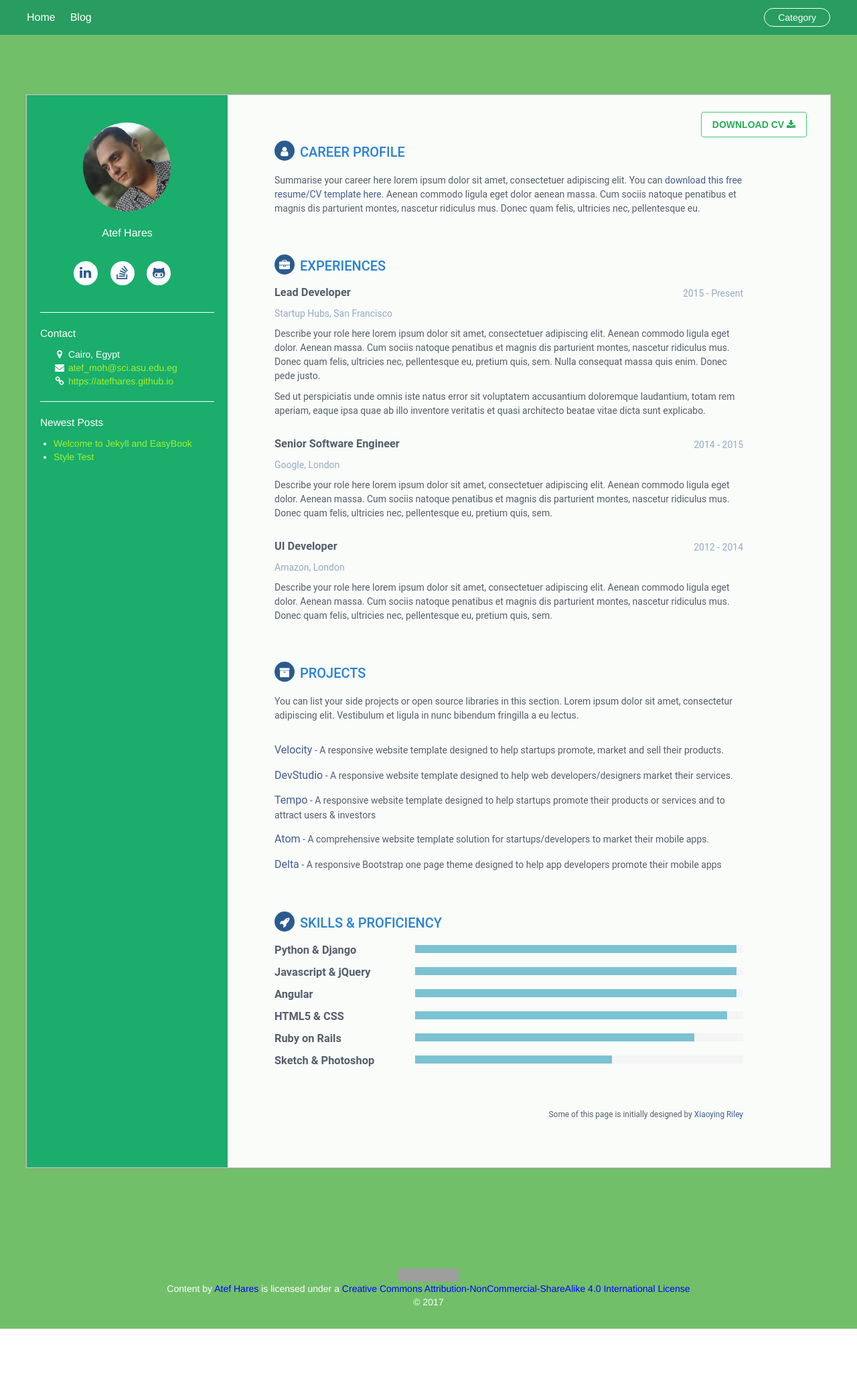
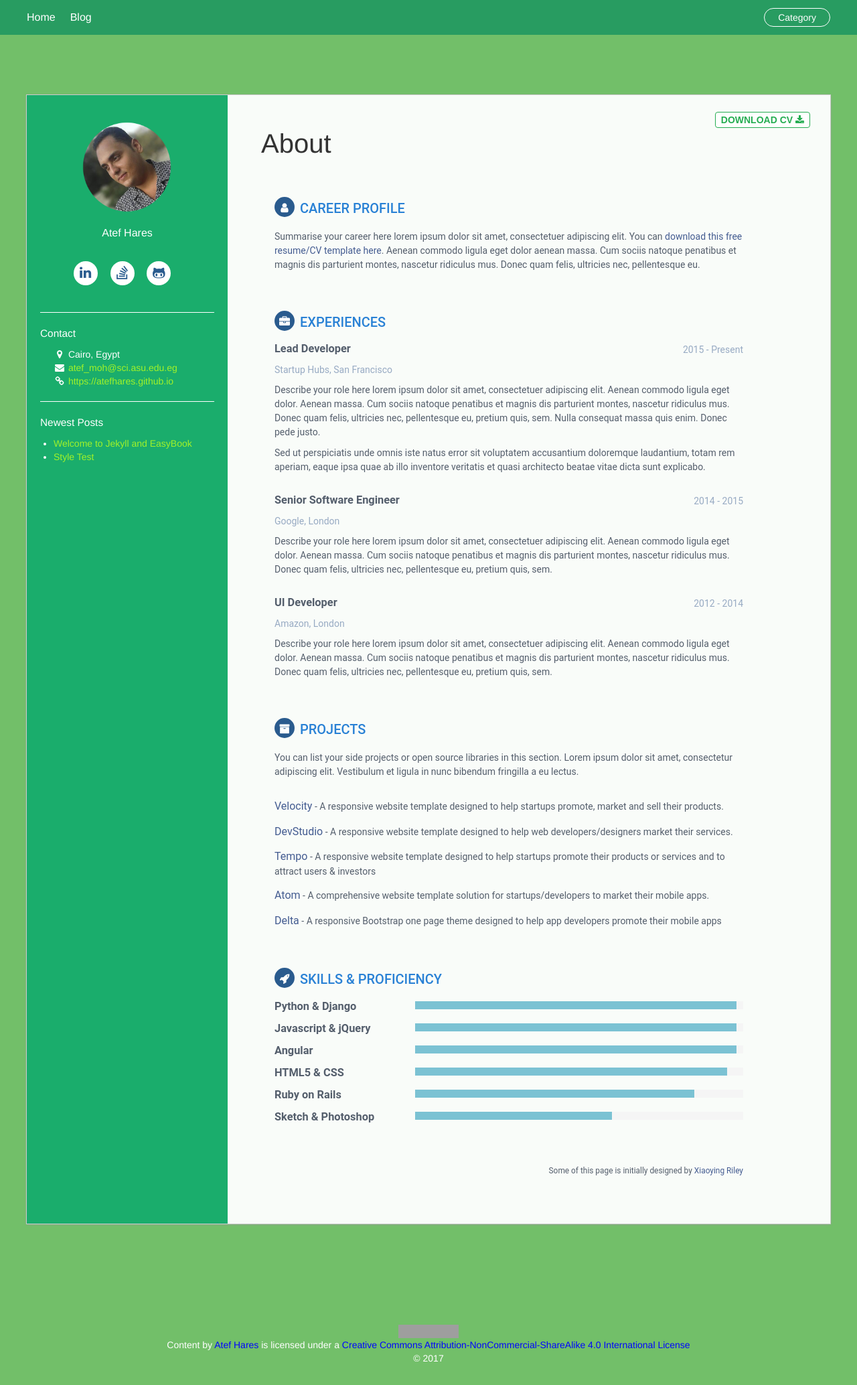
Before and after one commit to atefhares/atefhares.github.io, a Jekyll site: the page built from index.html, in a window 1280 px wide. Shown: the whole page at 67% size. Built offline with Jekyll 4.4.1, drawn with Linux system fonts in a browser that asks for light colours; nearby versions of some CDN libraries; before the commit the page ends 1984 px from its top, so only the background shows below that; grey boxes are pictures that could not be loaded.

Commit message:
fixing feed.xml and fixing download cv btn style

```diff
--- a/feed.xml
+++ b/blog/feed.xml
@@ -7,7 +7,7 @@ layout: null
     <title>{{ site.title | xml_escape }}</title>
     <description>{{ site.description | xml_escape }}</description>
     <link>{{ site.url }}{{ site.baseurl }}/blog/</link>
-    <atom:link href="{{ "/feed.xml" | prepend: site.baseurl | prepend: site.url }}" rel="self" type="application/rss+xml"/>
+    <atom:link href="{{ "/blog/feed.xml" | prepend: site.baseurl | prepend: site.url }}" rel="self" type="application/rss+xml"/>
     <pubDate>{{ site.time | date_to_rfc822 }}</pubDate>
     <lastBuildDate>{{ site.time | date_to_rfc822 }}</lastBuildDate>
     <generator>Jekyll v{{ jekyll.version }}</generator>
--- a/blog/index.html
+++ b/blog/index.html
@@ -5,7 +5,7 @@ public: false
 ---
 
 <div class="home">
-  <a class="rss-link" href="{{ "/feed.xml" | prepend: site.baseurl }}">RSS Feed</a>
+  <a class="rss-link" href="{{ "/blog/feed.xml" | prepend: site.baseurl }}">RSS Feed</a>
   <h1 class="page-heading">Articles</h1>
 
   <ul class="post-list">
--- a/css/about.css
+++ b/css/about.css
@@ -1,20 +1,23 @@
+/*The folowwing btn exists in main page*/
 .btn {
     margin-top: -5px;
     font-weight: bold;
 }
 a.btn-cta-primary, .btn-cta-primary {
-  margin-right: 5px;
-  background: #ffffff;
-  border: 1px solid #42ce66;
-  color: #26ad52;
-  font-weight: 600;
-  text-transform: uppercase;
+  	float:right !important;
+    text-decoration: none !important;
+    border:1px solid #26ad52 !important;
+    color: #26ad52 !important;
+    background: #fff !important;
+    font-size:  14px !important;
+    padding: 1px 8px !important;
+    text-transform: uppercase !important;
 }
 
-a.btn-cta-primary:visited:hover, .btn-cta-primary:visited:hover {
-  background: #1AAD6C;
-  border: 1px solid #1AAD6C;
-  color: #fff;
+a.btn-cta-primary:hover, .btn-cta-primary:focus {
+  background: #1AAD6C !important;
+  border: 1px solid #fff !important;
+  color: #fff !important;
 }
 
 a.btn-cta-primary:visited, .btn-cta-primary:visited {
@@ -35,12 +38,7 @@ a.btn-cta-primary:visited, .btn-cta-primary:visited {
     float: right;
 }
 
-@media (max-width: 1200px) {
-  .btn {
-    margin-top: -5px;
-    font-weight: bold;
-  }
-}
+
 
 /* The following is:
  * Modified by Atef Hares
--- a/index.html
+++ b/index.html
@@ -3,18 +3,22 @@ layout: default
 title:
 public: false
 ---
+<link rel="stylesheet" href="{{ " /css/about.css " | prepend: site.baseurl }}">
 
-<link rel="stylesheet" href="{{ "/css/about.css" | prepend: site.baseurl }}">
+    <a href="/resources/atefhares_cv.pdf" class="btn btn-cta-primary pull-right" target="_blank">download CV <i class="fa fa-download"> </i>
+</a>
 
-<a
- href= "/resources/atefhares_cv.pdf" class="btn btn-cta-primary pull-right" target="_blank">download CV <i class="fa fa-download"> </i>
-</a>
+<div class="home">
+    <h1 class="page-heading">About</h1>
+</div>
 
 <div class="main-wrapper">
     <section class="section summary-section">
         <h2 class="section-title"><i class="fa fa-user"></i>Career Profile</h2>
         <div class="summary">
-         <p>Summarise your career here lorem ipsum dolor sit amet, consectetuer adipiscing elit. You can <a href="#" target="_blank">download this free resume/CV template here</a>. Aenean commodo ligula eget dolor aenean massa. Cum sociis natoque penatibus et magnis dis parturient montes, nascetur ridiculus mus. Donec quam felis, ultricies nec, pellentesque eu.</p>
+            <p>Summarise your career here lorem ipsum dolor sit amet, consectetuer adipiscing elit. You can <a href="#" target="_blank">download this free resume/CV template here</a>.
+                Aenean commodo ligula eget dolor aenean massa. Cum sociis natoque penatibus et magnis dis parturient montes,
+                nascetur ridiculus mus. Donec quam felis, ultricies nec, pellentesque eu.</p>
         </div>
         <!--//summary-->
     </section>
@@ -32,8 +36,13 @@ public: false
             </div>
             <!--//meta-->
             <div class="details">
-            <p>Describe your role here lorem ipsum dolor sit amet, consectetuer adipiscing elit. Aenean commodo ligula eget dolor. Aenean massa. Cum sociis natoque penatibus et magnis dis parturient montes, nascetur ridiculus mus. Donec quam felis, ultricies nec, pellentesque eu, pretium quis, sem. Nulla consequat massa quis enim. Donec pede justo.</p>
-            <p>Sed ut perspiciatis unde omnis iste natus error sit voluptatem accusantium doloremque laudantium, totam rem aperiam, eaque ipsa quae ab illo inventore veritatis et quasi architecto beatae vitae dicta sunt explicabo. </p>
+                <p>Describe your role here lorem ipsum dolor sit amet, consectetuer adipiscing elit. Aenean commodo ligula eget
+                    dolor. Aenean massa. Cum sociis natoque penatibus et magnis dis parturient montes, nascetur ridiculus
+                    mus. Donec quam felis, ultricies nec, pellentesque eu, pretium quis, sem. Nulla consequat massa quis
+                    enim. Donec pede justo.</p>
+                <p>Sed ut perspiciatis unde omnis iste natus error sit voluptatem accusantium doloremque laudantium, totam rem
+                    aperiam, eaque ipsa quae ab illo inventore veritatis et quasi architecto beatae vitae dicta sunt explicabo.
+                    </p>
             </div>
             <!--//details-->
         </div>
@@ -49,7 +58,9 @@ public: false
             </div>
             <!--//meta-->
             <div class="details">
-            <p>Describe your role here lorem ipsum dolor sit amet, consectetuer adipiscing elit. Aenean commodo ligula eget dolor. Aenean massa. Cum sociis natoque penatibus et magnis dis parturient montes, nascetur ridiculus mus. Donec quam felis, ultricies nec, pellentesque eu, pretium quis, sem.</p>
+                <p>Describe your role here lorem ipsum dolor sit amet, consectetuer adipiscing elit. Aenean commodo ligula eget
+                    dolor. Aenean massa. Cum sociis natoque penatibus et magnis dis parturient montes, nascetur ridiculus
+                    mus. Donec quam felis, ultricies nec, pellentesque eu, pretium quis, sem.</p>
             </div>
             <!--//details-->
         </div>
@@ -65,7 +76,9 @@ public: false
             </div>
             <!--//meta-->
             <div class="details">
-            <p>Describe your role here lorem ipsum dolor sit amet, consectetuer adipiscing elit. Aenean commodo ligula eget dolor. Aenean massa. Cum sociis natoque penatibus et magnis dis parturient montes, nascetur ridiculus mus. Donec quam felis, ultricies nec, pellentesque eu, pretium quis, sem.</p>
+                <p>Describe your role here lorem ipsum dolor sit amet, consectetuer adipiscing elit. Aenean commodo ligula eget
+                    dolor. Aenean massa. Cum sociis natoque penatibus et magnis dis parturient montes, nascetur ridiculus
+                    mus. Donec quam felis, ultricies nec, pellentesque eu, pretium quis, sem.</p>
             </div>
             <!--//details-->
         </div>
@@ -75,18 +88,19 @@ public: false
     <section class="section projects-section">
         <h2 class="section-title"><i class="fa fa-archive"></i>Projects</h2>
         <div class="intro">
-         <p>You can list your side projects or open source libraries in this section. Lorem ipsum dolor sit amet, consectetur adipiscing elit. Vestibulum et ligula in nunc bibendum fringilla a eu lectus.</p>
+            <p>You can list your side projects or open source libraries in this section. Lorem ipsum dolor sit amet, consectetur
+                adipiscing elit. Vestibulum et ligula in nunc bibendum fringilla a eu lectus.</p>
         </div>
         <!--//intro-->
-      <div class="item"> <span class="project-title"><a href="#hook">Velocity</a></span> - <span class="project-tagline">A responsive website template designed to help startups promote, market and sell their products.</span> </div>
+        <div class="item"> <span class="project-title"><a href="#hook">Velocity</a></span> - <span class="project-tagline">A responsive website template designed to help startups promote, market and sell their products.</span>            </div>
         <!--//item-->
-      <div class="item"> <span class="project-title"><a href="#" target="_blank">DevStudio</a></span> - <span class="project-tagline">A responsive website template designed to help web developers/designers market their services. </span> </div>
+        <div class="item"> <span class="project-title"><a href="#" target="_blank">DevStudio</a></span> - <span class="project-tagline">A responsive website template designed to help web developers/designers market their services. </span>            </div>
         <!--//item-->
-      <div class="item"> <span class="project-title"><a href="#" target="_blank">Tempo</a></span> - <span class="project-tagline">A responsive website template designed to help startups promote their products or services and to attract users &amp; investors</span> </div>
+        <div class="item"> <span class="project-title"><a href="#" target="_blank">Tempo</a></span> - <span class="project-tagline">A responsive website template designed to help startups promote their products or services and to attract users &amp; investors</span>            </div>
         <!--//item-->
-      <div class="item"> <span class="project-title"><a href="#" target="_blank">Atom</a></span> - <span class="project-tagline">A comprehensive website template solution for startups/developers to market their mobile apps. </span> </div>
+        <div class="item"> <span class="project-title"><a href="#" target="_blank">Atom</a></span> - <span class="project-tagline">A comprehensive website template solution for startups/developers to market their mobile apps. </span>            </div>
         <!--//item-->
-      <div class="item"> <span class="project-title"><a href="#" target="_blank">Delta</a></span> - <span class="project-tagline">A responsive Bootstrap one page theme designed to help app developers promote their mobile apps</span> </div>
+        <div class="item"> <span class="project-title"><a href="#" target="_blank">Delta</a></span> - <span class="project-tagline">A responsive Bootstrap one page theme designed to help app developers promote their mobile apps</span>            </div>
         <!--//item-->
     </section>
     <!--//section-->
@@ -146,7 +160,7 @@ public: false
     <!--//skills-section-->
 
 
-<div align="right" >
+    <div align="right">
         <small class="copyright">Some of this page is initially designed by <a href="http://themes.3rdwavemedia.com" target="_blank" rel="nofollow">Xiaoying Riley</a></small>
     </div>
 
```
Lines whose indentation alone changed are shown as unchanged.
